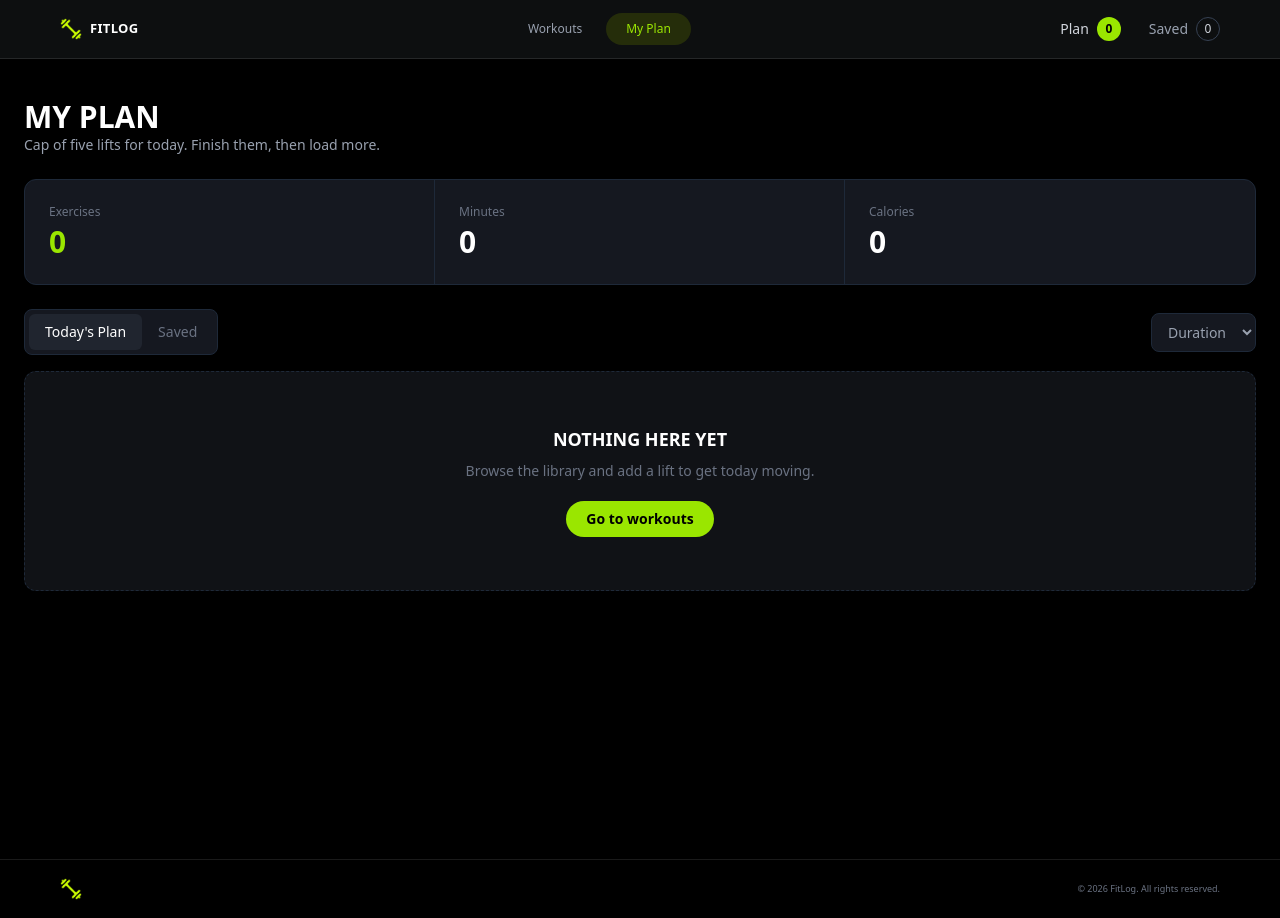
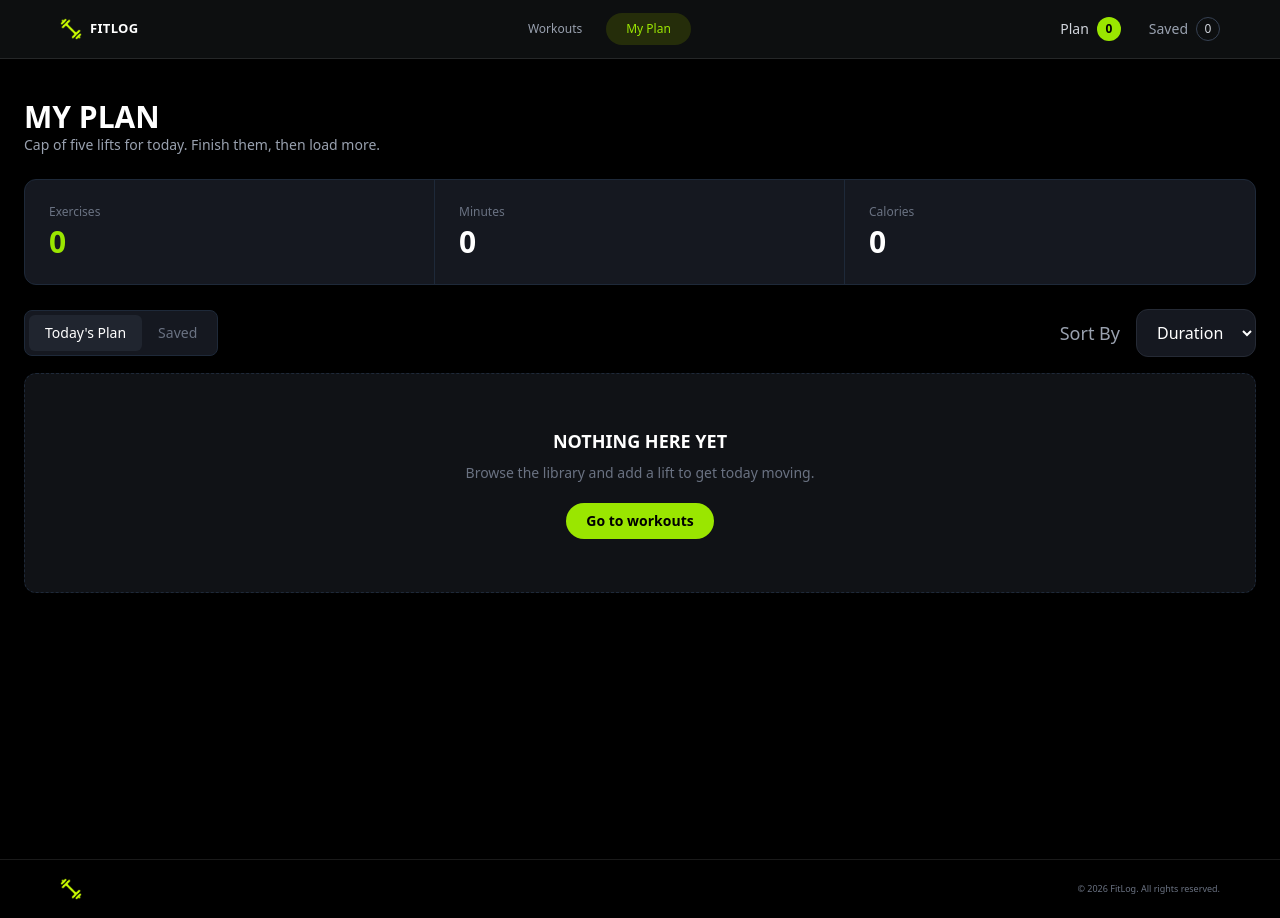
Before and after one commit to Faiazrahman07/Fit-check, a Next.js app: page /My-plan in a window 1280 px wide. Built offline with nearby package versions, Linux system fonts and the light colour scheme.

Commit message:
improve sorting dropdown

```diff
--- a/src/app/Fitdetails/addbutton.js
+++ b/src/app/Fitdetails/addbutton.js
@@ -10,6 +10,14 @@ const Addbutton = ({ workout }) => {
   const { add, setadd } = useContext(Fitcontext);
 
   const handlefitness = () => {
+     const alreadyAdded = add.find(
+      (item) => item.id === workout.id
+    );
+
+    if (alreadyAdded) {
+      toast.error("Already in your plan");
+      return;
+    }
     setadd([...add, workout]);
     toast.success("added to today's plan");
   };
@@ -17,7 +25,7 @@ const Addbutton = ({ workout }) => {
   return (
     <div>
      <button
-  onClick={handlefitness}
+  onClick={()=>handlefitness()}
   className= "flex items-center gap-2 rounded-lg bg-yellow-400 px-5 py-2 text-black font-semibold"
 >
     <CalendarPlus size={20} />
--- a/src/app/Fitdetails/savebutton.js
+++ b/src/app/Fitdetails/savebutton.js
@@ -8,6 +8,15 @@ const Savebutton = ({workout}) => {
  const { save, setsave } = useContext(Fitcontext);
 
    const handlefitness = () => {
+     const alreadySaved = save.find(
+      (item) => item.id === workout.id
+    );
+
+    if (alreadySaved) {
+      toast.error("Already saved for later");
+      return;
+    }
+
      setsave([...save, workout]);
       toast.success("saved for later");
    };
@@ -16,7 +25,7 @@ const Savebutton = ({workout}) => {
      <div>
        <button
          className="btn btn-outline btn-secondary text-white px-7 rounded-lg "
-         onClick={handlefitness}
+         onClick={()=>handlefitness()}
        >
          <Bookmark size={20} />
          Save for later
--- a/src/app/My-plan/page.js
+++ b/src/app/My-plan/page.js
@@ -134,16 +134,21 @@ const Page = () => {
 
           </div>
 
+         <div className="flex items-center gap-4">
+  <span className="text-lg text-gray-400">
+    Sort By
+  </span>
+
   <select
     value={sortby}
     onChange={(e) => setsortby(e.target.value)}
-            className="rounded-lg border border-gray-800 bg-[#151820] px-3 py-2 text-sm text-gray-400"
+    className="h-12 w-30 rounded-xl border border-[#252a35] bg-[#151820] px-4 text-base text-white outline-none"
   >
     <option value="duration">Duration</option>
     <option value="calories">Calories</option>
     <option value="rating">Rating</option>
   </select>
-
+</div>
      </div>
 
         <div className="space-y-3">
```
Lines whose indentation alone changed are shown as unchanged.
